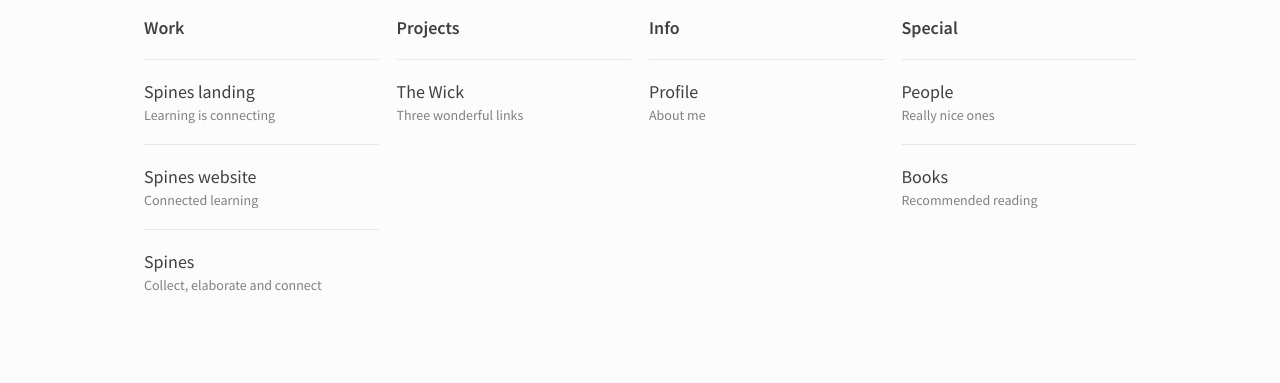
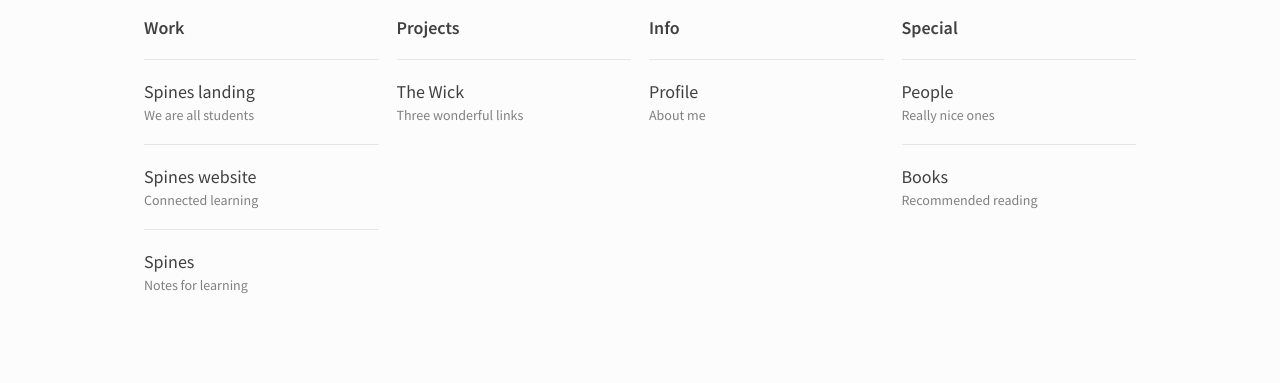
Before and after one commit to AdrianoLatorre/adriano.latorre.info, a Jekyll site: the page built from index.html, in a window 1280 px wide. Shown: the part 219-602 px from the top of the page. Built offline with Jekyll 4.4.1, drawn with Linux system fonts in a browser that asks for light colours.

Commit message:
Improve some texts

```diff
--- a/_work/spines.md
+++ b/_work/spines.md
@@ -5,7 +5,7 @@ nav: "Work"
 permalink: /work/spines/
 date: 2014-03-01
 title: "Spines"
-brief: "Collect, elaborate and connect"
+brief: "Notes for learning"
 description:
   ca: "Català"
   es: "Castellano"
--- a/_work/spineslanding.md
+++ b/_work/spineslanding.md
@@ -5,8 +5,7 @@ nav: "Work"
 permalink: /work/spineslanding/
 date: 2015-09-01
 title: "Spines landing"
-brief: "Learning is connecting"
-brief_index: "Learning is connecting"
+brief: "We are all students"
 description:
   ca: "Spines"
   es: "Una serie de distintas páginas de aterrizaje que ayudan a dar la bienvenida a Spines y a explicar <a href='https://spines.me/es/welcome/'>nuestra filosofía</a>, los <a href='https://spines.me/es/learn/connections/'>motivos para usar la aplicación</a> y algunas <a href='https://spines.me/es/learn/efficient-techniques-for-note-taking/'>técnicas de toma de notas</a> que puedes poner en práctica de inmediato."
```
